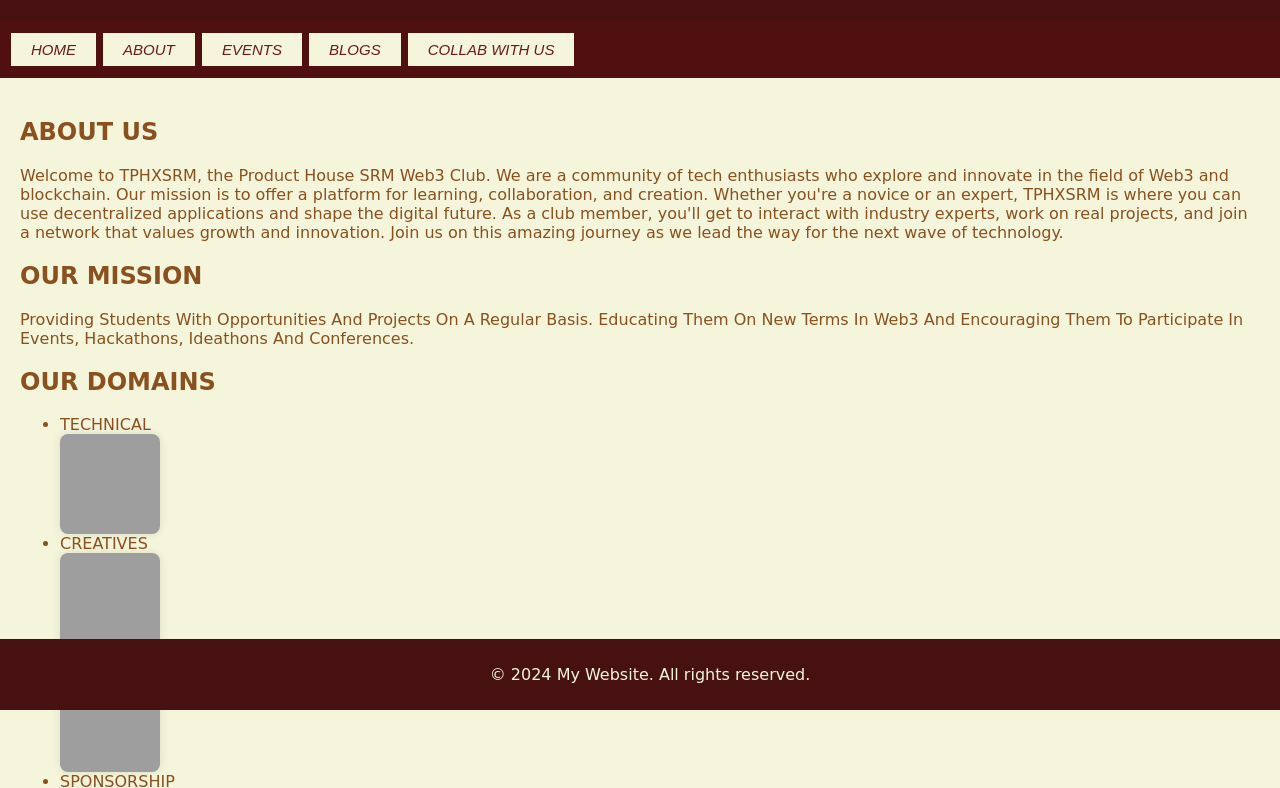
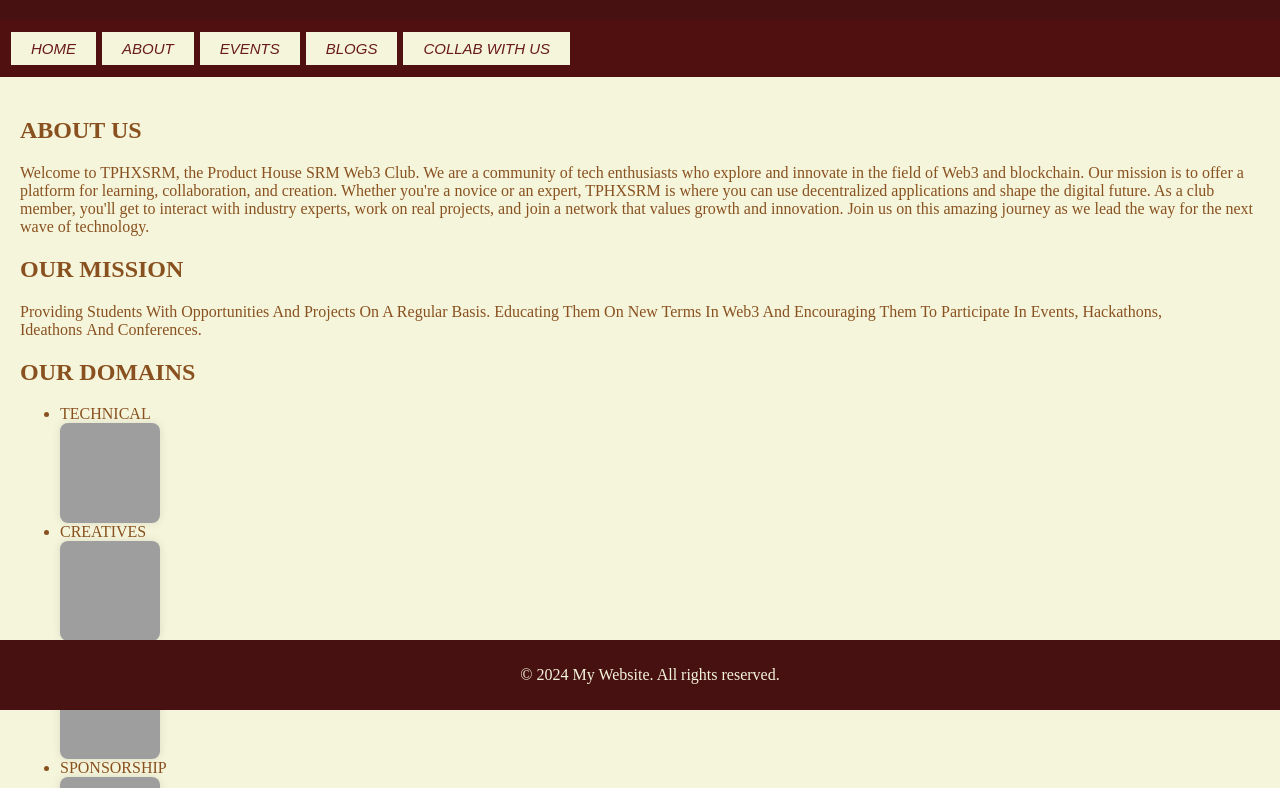
Before and after one commit to archeeetah/TPH-TASK, a plain HTML site: page index.html in a window 1280 px wide. Shown: the part 90-878 px from the top of the page. Drawn offline with Linux system fonts and the light colour scheme; grey boxes are pictures that could not be loaded.

Commit message:
styles.css

```diff
--- a/styles.css
+++ b/styles.css
@@ -1,6 +1,6 @@
 body {
     color: rgb(137, 81, 31);
-    font-family: cursive, sans-serif;
+    font-family: Times New Roman, sans-serif;
     margin: 0;
 padding: 0;
 }
```
